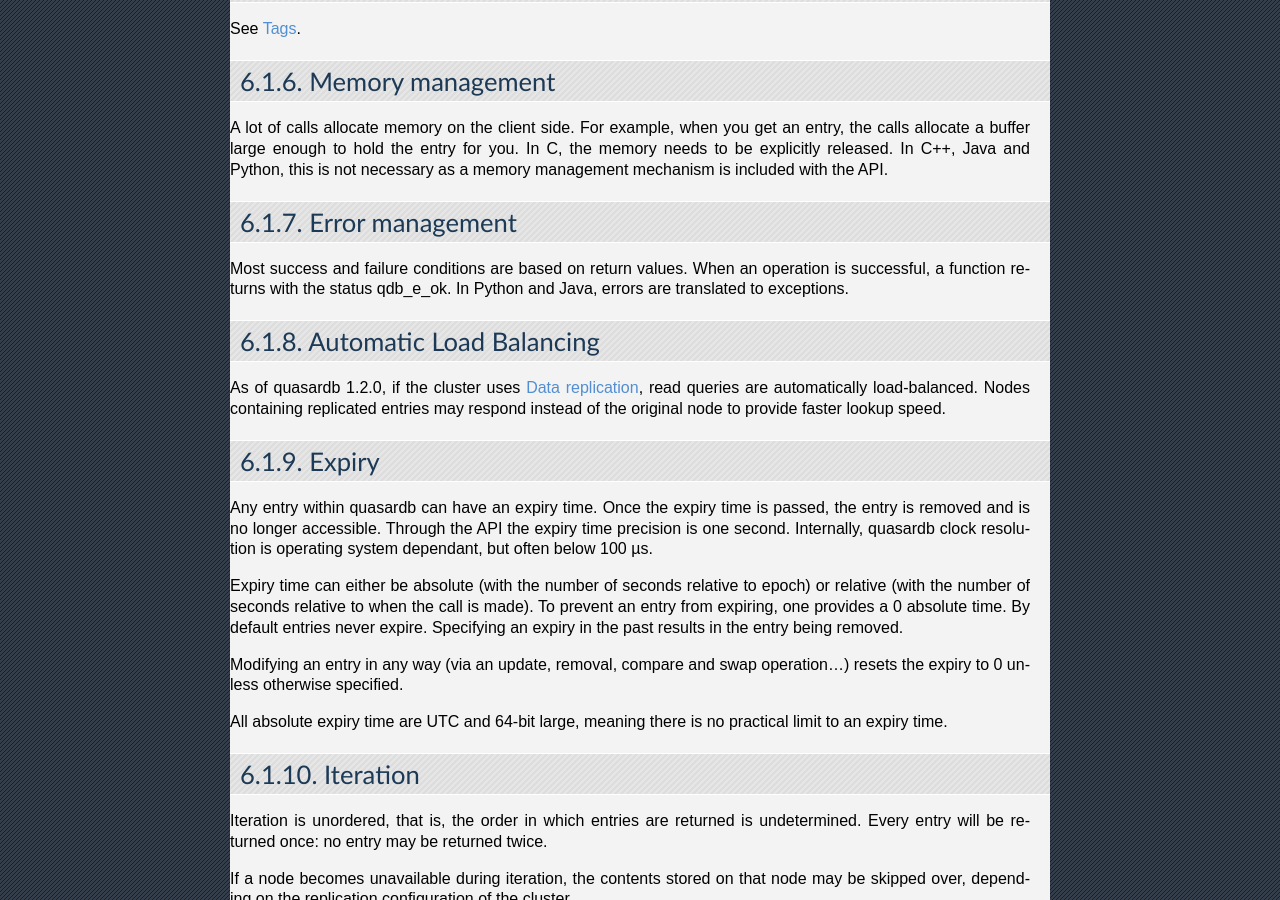
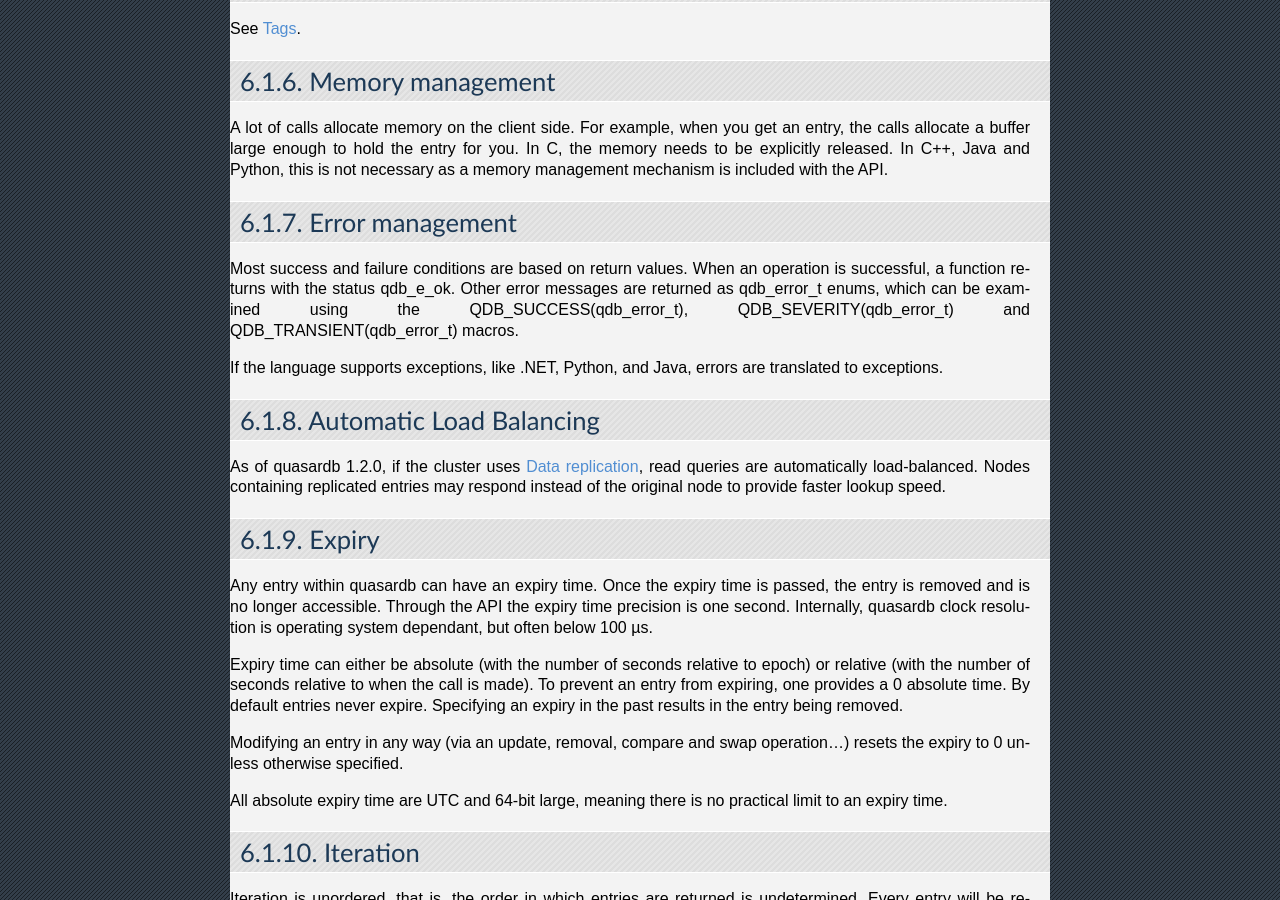
Before and after one commit to iltommi/qdb-documentation, a Sphinx documentation site: the page built from source/api/common.rst, in a window 1280 px wide and 900 px high, scrolled down 770 px. Built offline with Sphinx 7.4.7, drawn with Linux system fonts in a browser that asks for light colours.

Commit message:
Expand on error types a little.

```diff
--- a/source/api/c.rst
+++ b/source/api/c.rst
@@ -525,7 +525,7 @@ Reference
 
 .. c:type:: qdb_error_t
 
-    An enum that represents possible error codes returned by the API functions. "No error" evaluates to 0. When the error is qdb_e_system, either errno or GetLastError (depending on the platform) will be updated with the corresponding system error.
+    An enum that represents possible error codes returned by the API functions. You are encouraged to use the QDB_SUCCESS(qdb_error_t), QDB_SEVERITY(qdb_error_t) and QDB_TRANSIENT(qdb_error_t) macros to test for and get error types, as error handling may change in the future. When the error is qdb_e_system, either errno or GetLastError (depending on the platform) will be updated with the corresponding system error.
 
 .. c:type:: qdb_compression_t
 
--- a/source/api/common.rst
+++ b/source/api/common.rst
@@ -44,7 +44,9 @@ A lot of calls allocate memory on the client side. For example, when you get an
 Error management
 ----------------
 
-Most success and failure conditions are based on return values. When an operation is successful, a function returns with the status qdb_e_ok. In Python and Java, errors are translated to exceptions.
+Most success and failure conditions are based on return values. When an operation is successful, a function returns with the status qdb_e_ok. Other error messages are returned as qdb_error_t enums, which can be examined using the QDB_SUCCESS(qdb_error_t), QDB_SEVERITY(qdb_error_t) and QDB_TRANSIENT(qdb_error_t) macros.
+
+If the language supports exceptions, like .NET, Python, and Java, errors are translated to exceptions.
 
 
 Automatic Load Balancing
```
